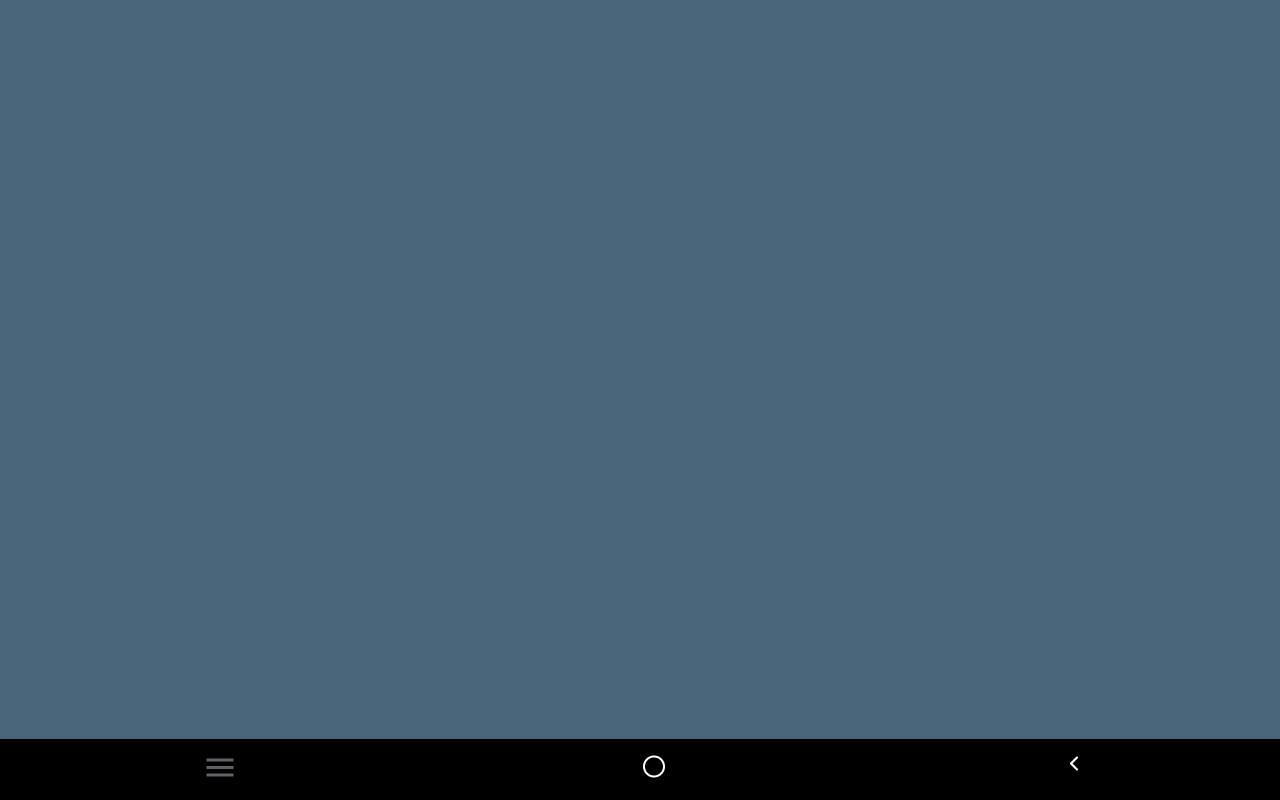
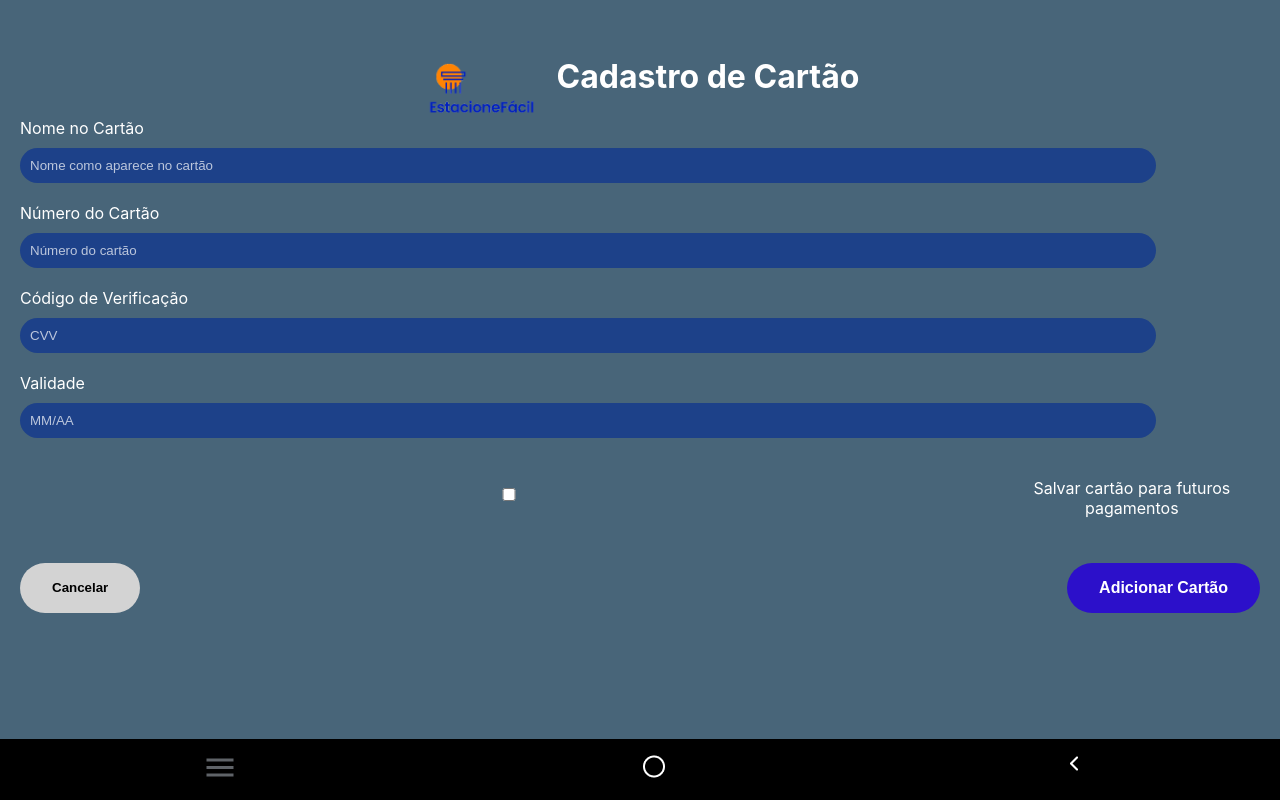
Before and after one commit to viniciusrad/estacione-facil-front, a React (Create React App) app: page /cartao/cadastro in a window 1280 px wide. Before the commit this address had no page. Built offline with nearby package versions, Linux system fonts and the light colour scheme.

Commit message:
inclusão das paginas cadastro cartão e meu-historico

```diff
--- /dev/null
+++ b/src/pages/cartao/cadastro-cartao.js
@@ -0,0 +1,79 @@
+import React, { useState } from 'react';
+import styled from 'styled-components';
+import './cadastro-cartao.css';
+import { LogoDiv } from '../../components/LogoDiv';
+import { Container, Input, ButtonContainer, CancelButton, CadastrarButton } from '../../components/StyledComponents';
+
+const CadastroCartao = () => {
+  const [nome, setNome] = useState('');
+  const [numeroCartao, setNumeroCartao] = useState('');
+  const [codigoVerificacao, setCodigoVerificacao] = useState('');
+  const [validade, setValidade] = useState('');
+  const [salvarCartao, setSalvarCartao] = useState(false);
+
+  return (
+    <Container style={{minHeight: '800px'}}>
+      <LogoDiv text="Cadastro de Cartão"/>
+
+      <label style={stylePersonal.label}>Nome no Cartão</label>
+      <Input
+        placeholder="Nome como aparece no cartão"
+        value={nome}
+        onChange={(e) => setNome(e.target.value)}
+      />
+      <label style={stylePersonal.label}>Número do Cartão</label>
+      <Input
+        placeholder="Número do cartão"
+        value={numeroCartao}
+        onChange={(e) => setNumeroCartao(e.target.value)}
+      />
+      <label style={stylePersonal.label}>Código de Verificação</label>
+      <Input
+        placeholder="CVV"
+        value={codigoVerificacao}
+        onChange={(e) => setCodigoVerificacao(e.target.value)}
+      />
+      <label style={stylePersonal.label}>Validade</label>
+      <Input
+        placeholder="MM/AA"
+        value={validade}
+        onChange={(e) => setValidade(e.target.value)}
+      />
+
+      <CheckboxContainer>
+        <Checkbox
+          type="checkbox"
+          checked={salvarCartao}
+          onChange={(e) => setSalvarCartao(e.target.checked)}
+        />
+        <CheckboxLabel>Salvar cartão para futuros pagamentos</CheckboxLabel>
+      </CheckboxContainer>
+
+      <ButtonContainer>
+        <CancelButton>Cancelar</CancelButton>
+        <CadastrarButton className='btn-cadastrar'>Adicionar Cartão</CadastrarButton>
+      </ButtonContainer>
+    </Container>
+  );
+};
+
+const stylePersonal = {
+  label: { textAlign: 'left', color: 'white', marginBottom: '10px' }
+};
+
+const CheckboxContainer = styled.div`
+  display: flex;
+  align-items: center;
+  margin-top: 20px;
+  margin-bottom: 20px;
+`;
+
+const Checkbox = styled.input`
+  margin-right: 10px;
+`;
+
+const CheckboxLabel = styled.label`
+  color: white;
+`;
+
+export default CadastroCartao;
--- /dev/null
+++ b/src/pages/historico/meu-historico.css
@@ -0,0 +1,91 @@
+/* Estilos gerais para a página Meu Histórico */
+.container {
+  display: flex;
+  flex-direction: column;
+  align-items: center;
+  padding: 20px;
+  background-color: #1E1E1E;
+  min-height: 100vh;
+}
+
+/* Estilos para o formulário */
+form {
+  margin: 1rem auto;
+  width: 100%;
+  max-width: 400px;
+}
+
+/* Estilos para os labels */
+label {
+  display: block;
+  margin-bottom: 5px;
+  color: #FFFFFF;
+  font-size: 16px;
+}
+
+/* Estilos para os inputs */
+input {
+  width: 90%;
+  padding: 10px;
+  margin-bottom: 15px;
+  border: 1px solid #ccc;
+  border-radius: 4px;
+  background-color: #2C2C2C;
+  color: #FFFFFF;
+}
+
+input::placeholder {
+  color: #999;
+}
+
+/* Estilos para os botões */
+.button-container {
+  display: flex;
+  justify-content: space-between;
+  margin-top: 20px;
+}
+
+.cancel-button,
+.btn-cadastrar {
+  padding: 10px 20px;
+  border: none;
+  border-radius: 4px;
+  cursor: pointer;
+  font-size: 16px;
+  transition: background-color 0.3s ease;
+}
+
+.cancel-button {
+  background-color: #6C757D;
+  color: #FFFFFF;
+}
+
+.cancel-button:hover {
+  background-color: #5a6268;
+}
+
+.btn-cadastrar {
+  background-color: #007BFF;
+  color: #FFFFFF;
+}
+
+.btn-cadastrar:hover {
+  background-color: #0056b3;
+}
+
+/* Responsividade */
+@media (max-width: 600px) {
+  form {
+    max-width: 100%;
+  }
+
+  .button-container {
+    flex-direction: column;
+  }
+
+  .cancel-button,
+  .btn-cadastrar {
+    width: 100%;
+    margin-bottom: 10px;
+  }
+}
--- /dev/null
+++ b/src/pages/historico/meu-historico.js
@@ -0,0 +1,60 @@
+import React, { useState } from 'react';
+import styled from 'styled-components';
+import './meu-historico.css';
+import { LogoDiv } from '../../components/LogoDiv';
+import { Container, Input, ButtonContainer, CancelButton, CadastrarButton } from '../../components/StyledComponents';
+
+const MeuHistorico = () => {
+  const [nome, setNome] = useState('');
+  const [placa, setPlaca] = useState('');
+  const [cpf, setCpf] = useState('');
+
+  const handleSubmit = (e) => {
+    e.preventDefault();
+    // Aqui você pode adicionar a lógica para enviar os dados do histórico
+    console.log('Dados do histórico:', { nome, placa, cpf });
+  };
+
+  return (
+    <Container style={{minHeight: '800px'}}>
+      <LogoDiv text="Meu Histórico"/>
+
+      <form onSubmit={handleSubmit}>
+        <label style={stylePersonal.label}>Nome</label>
+        <Input
+          placeholder="Digite seu nome completo"
+          value={nome}
+          onChange={(e) => setNome(e.target.value)}
+          required
+        />
+
+        <label style={stylePersonal.label}>Placa do Veículo</label>
+        <Input
+          placeholder="Digite a placa do veículo"
+          value={placa}
+          onChange={(e) => setPlaca(e.target.value)}
+          required
+        />
+
+        <label style={stylePersonal.label}>CPF</label>
+        <Input
+          placeholder="Digite seu CPF"
+          value={cpf}
+          onChange={(e) => setCpf(e.target.value)}
+          required
+        />
+
+        <ButtonContainer>
+          <CancelButton type="button">Cancelar</CancelButton>
+          <CadastrarButton type="submit" className='btn-cadastrar'>Salvar Histórico</CadastrarButton>
+        </ButtonContainer>
+      </form>
+    </Container>
+  );
+};
+
+const stylePersonal = {
+  label: { textAlign: 'left', color: 'white', marginBottom: '10px' }
+};
+
+export default MeuHistorico;
--- a/src/routes/RoutesComponent.js
+++ b/src/routes/RoutesComponent.js
@@ -10,7 +10,8 @@ import ReservaVaga from '../pages/vagas/reserva-vaga.js';
 import ListaVagas from '../pages/vagas/listar-vagas.js';
 import ListarVeiculos from '../pages/veiculo/listar-veiculo.js';
 import HistoricoAgendamentos from '../pages/vagas/historico-agendamentos.js';
-
+import CadastroCartao from '../pages/cartao/cadastro-cartao.js';
+import MeuHistorico from '../pages/historico/meu-historico.js';
 const AppRoutesWithFooter = () => {
   const navigate = useNavigate();
 
@@ -26,6 +27,8 @@ const AppRoutesWithFooter = () => {
         <Route path="/vagas/reservar" element={<ReservaVaga />} />
         <Route path="/vagas/listar" element={<ListaVagas />} />
         <Route path="/vagas/historico" element={<HistoricoAgendamentos />} />
+        <Route path="/cartao/cadastro" element={<CadastroCartao />} />
+        <Route path="/historico/meu-historico" element={<MeuHistorico />} />
       </Routes>
       <Footer navigate={navigate} />
     </>
```
Also changed, not shown: src/pages/cartao/cadastro-cartao.css (added), src/pages/historico/cadastro-historico.js (added).
